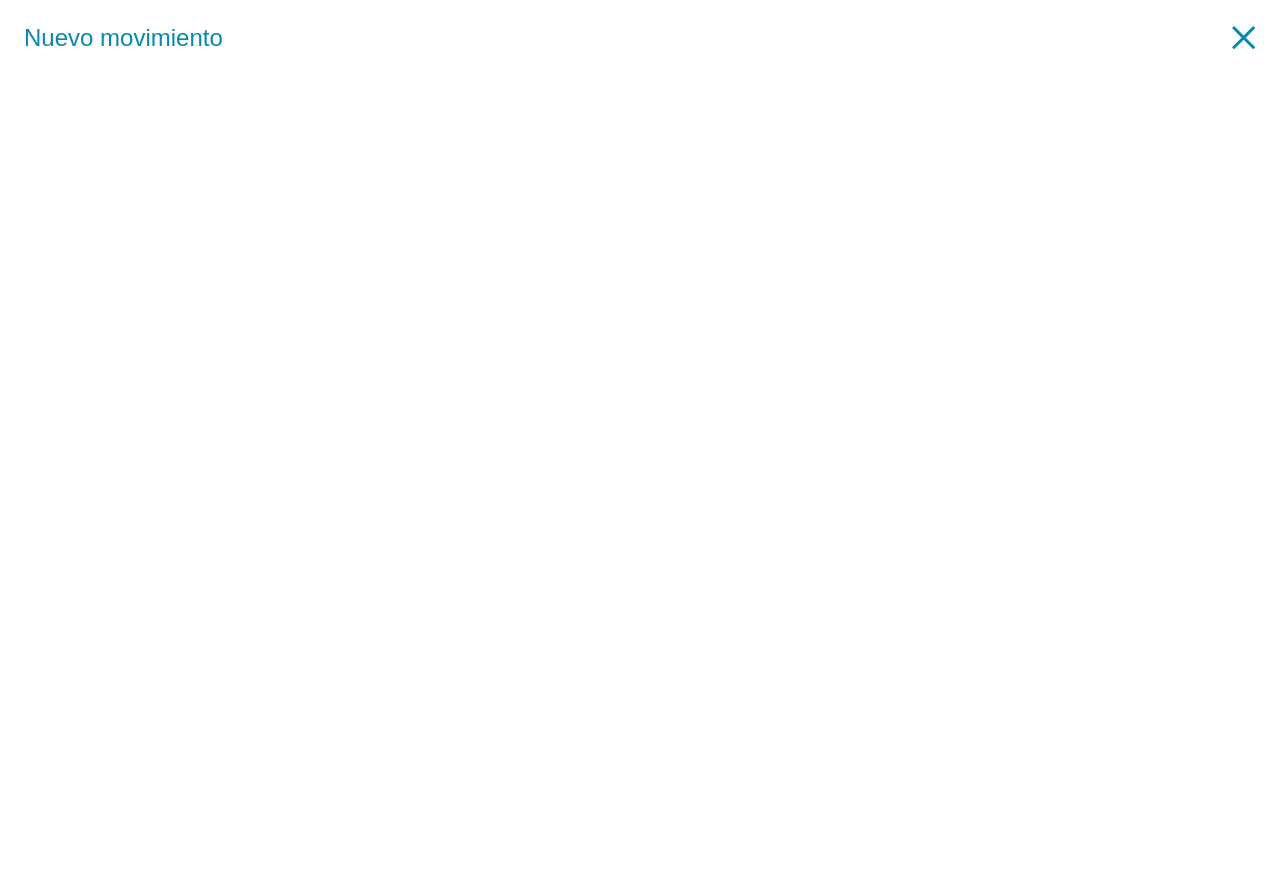
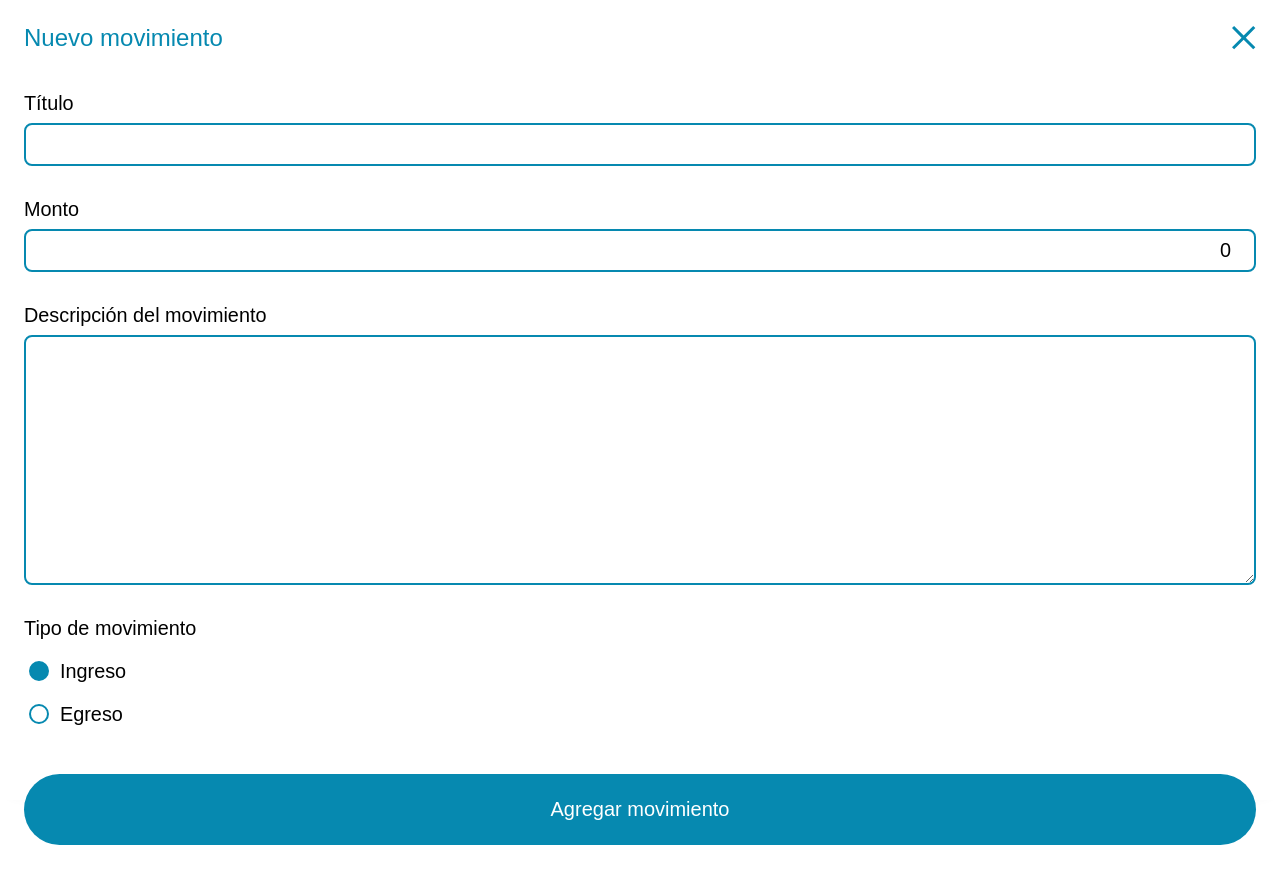
Before and after one commit to kevinmadrid-dev/cash-flow, a Vue app: page / in a window 1280 px wide. Both pictures are taken after a click on the button "Agregar movimiento". Before the commit the page ends 800 px from the top, so only its background shows below. Built offline with nearby package versions, Linux system fonts and the light colour scheme.

Commit message:
feat: :construction: Se completó el form en ActionScreen

```diff
--- a/src/components/Resume/ActionScreen.vue
+++ b/src/components/Resume/ActionScreen.vue
@@ -2,7 +2,41 @@
   <button @click="showModal = !showModal">Agregar movimiento</button>
 
   <teleport to="#app">
-    <ModalCard v-show="showModal" @viewModal="showModal = false" />
+    <ModalCard v-show="showModal" @viewModal="showModal = false">
+      <form @submit.prevent="submit">
+        <div class="field">
+          <label>Título</label>
+          <input type="text" v-model="title" />
+        </div>
+
+        <div class="field">
+          <label>Monto</label>
+          <input type="number" v-model="amount" />
+        </div>
+
+        <div class="field">
+          <label>Descripción del movimiento</label>
+          <textarea v-modal="description" cols="30" rows="10"></textarea>
+        </div>
+
+        <div class="field">
+          <label>Tipo de movimiento</label>
+          <label class="radio-label">
+            <input type="radio" v-model="movementType" value="Ingreso" />
+            <span>Ingreso</span>
+          </label>
+
+          <label class="radio-label">
+            <input type="radio" v-model="movementType" value="Egreso" />
+            <span>Egreso</span>
+          </label>
+        </div>
+
+        <div class="action">
+          <button>Agregar movimiento</button>
+        </div>
+      </form>
+    </ModalCard>
   </teleport>
 </template>
 
@@ -10,7 +44,15 @@
 import { ref } from "vue"
 import ModalCard from "./ModalCard.vue"
 
-let showModal = ref(false)
+const showModal = ref(false)
+const title = ref("")
+const amount = ref(0)
+const description = ref("")
+const movementType = ref("Ingreso")
+
+const submit = () => {
+  showModal.value = !showModal.value
+}
 </script>
 
 <style scoped>
@@ -31,7 +73,7 @@ form {
 }
 
 form .action {
-  padding: 0 24px;
+  padding: 24px;
 }
 
 .field {
```
